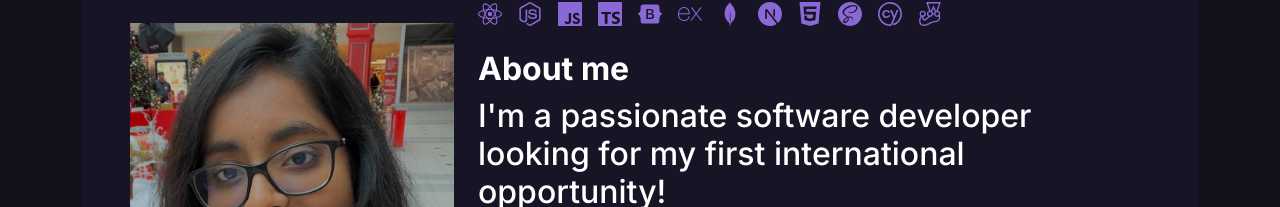
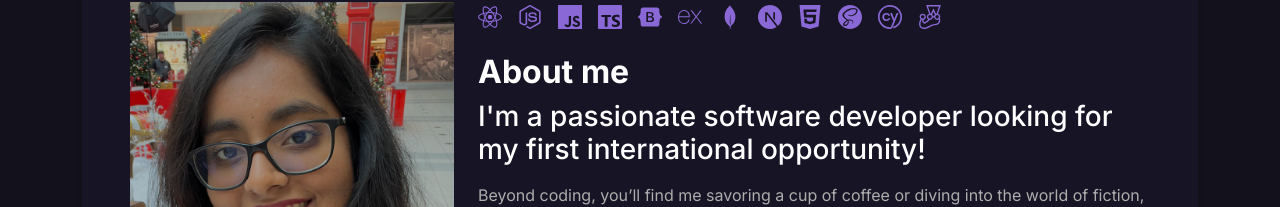
Before and after one commit to MahalakshmiPFW/Portfolio, a React (Create React App) app: page / in a window 1280 px wide. Shown: the part 745-952 px from the top of the page. Built offline with nearby package versions, Linux system fonts and the light colour scheme.

Commit message:
updated font size in About

```diff
--- a/src/components/About.jsx
+++ b/src/components/About.jsx
@@ -37,7 +37,7 @@ const About = () => {
                 <SiJest className="tech-icon jest-icon" />
               </div>
               <h2 className="mb-2 fw-bold">About me</h2>
-              <h3 className="fs-2 mb-3">
+              <h3 className="fs-3 mb-3">
                 I'm a passionate software developer looking for my first international opportunity!
               </h3>
               <p className="mb-4 text-secondary">
```
